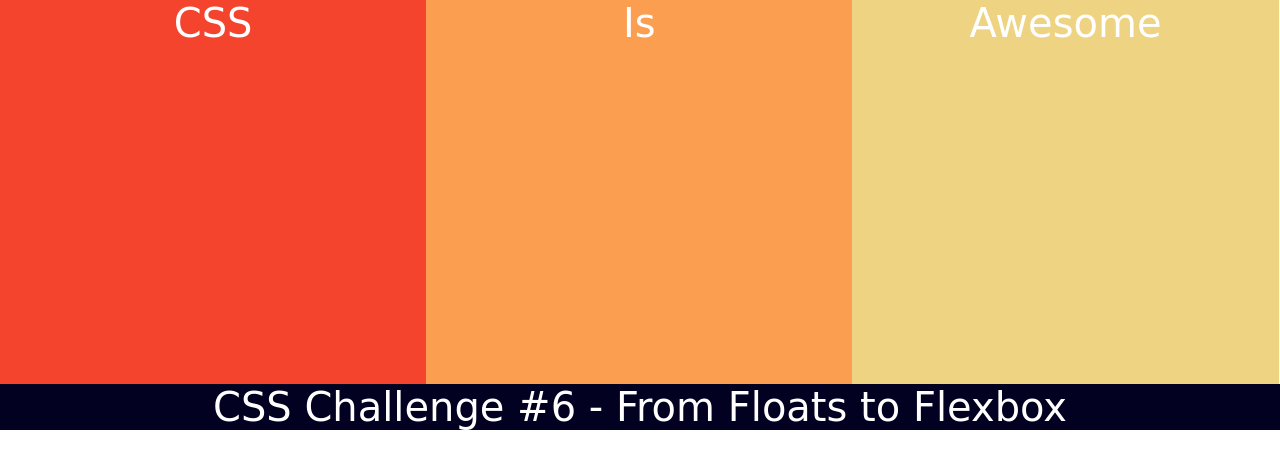
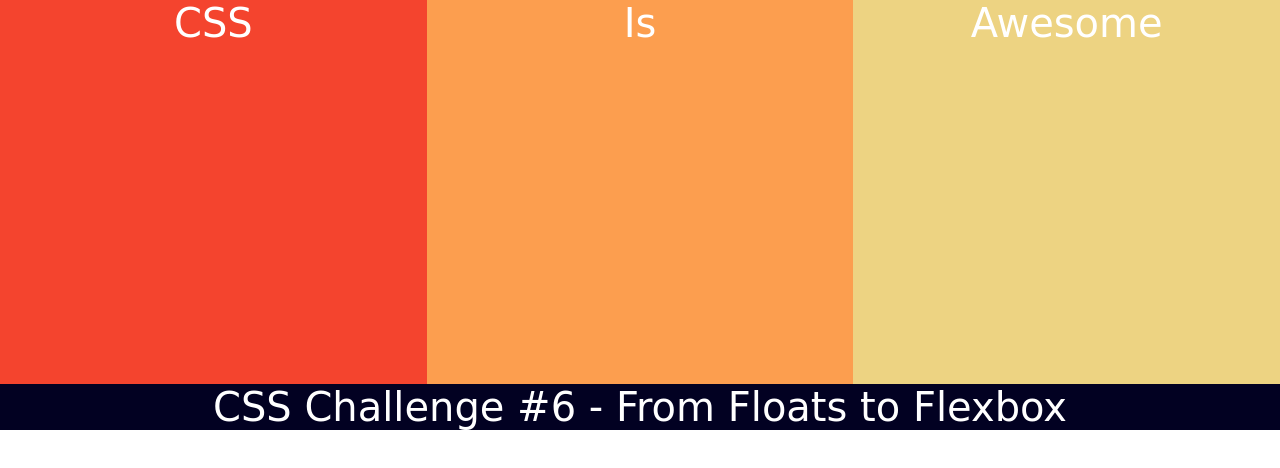
Before and after one commit to insertusernamed/css-lab-06, a plain HTML site: page index.html in a window 1280 px wide. Drawn offline with Linux system fonts and the light colour scheme; a web font is replaced by a local one.

Commit message:
finished step 3

```diff
--- a/lab6.css
+++ b/lab6.css
@@ -10,31 +10,46 @@ body {
     text-align: center;
 }
 
+main {
+    display: flex;
+    width: 100vw;
+}
 
 main section {
     height: 30vw;
 }
 
 main section:nth-of-type(1) {
+    /*
     width: 33.3%;
     float: left;
+    */
+    flex: 1;
     background-color: #F4442E;
 }
 
 main section:nth-of-type(2) {
+    flex: 1;
+    /*
     width: 33.3%;
     float: left;
+    */
     background-color: #FC9E4F;
 }
 
 main section:nth-of-type(3) {
+    flex: 1;
+    /*
     width: 33.3%;
     float: left;
+    */
     background-color: #EDD382;
 }
 
 footer {
+    /*
     clear: both;
+    */
     background-color: #020122;
 }
 
```
